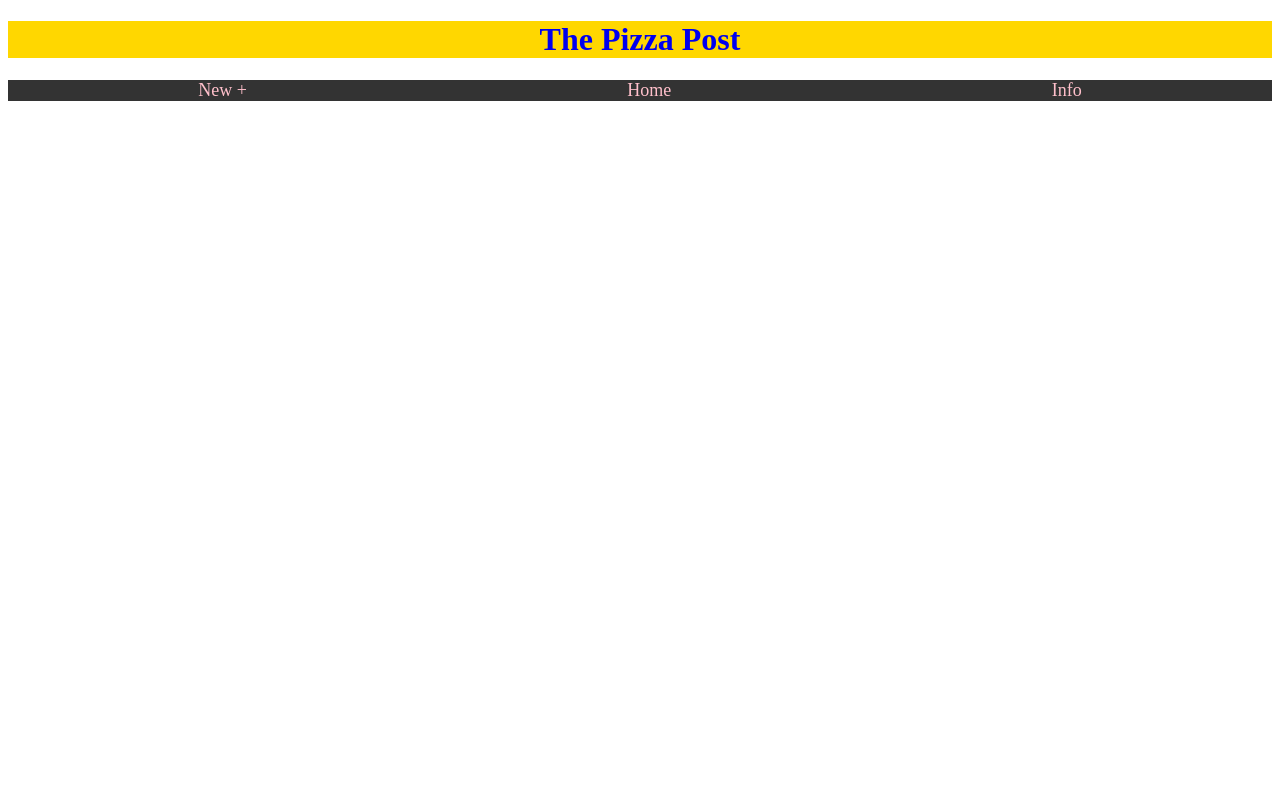
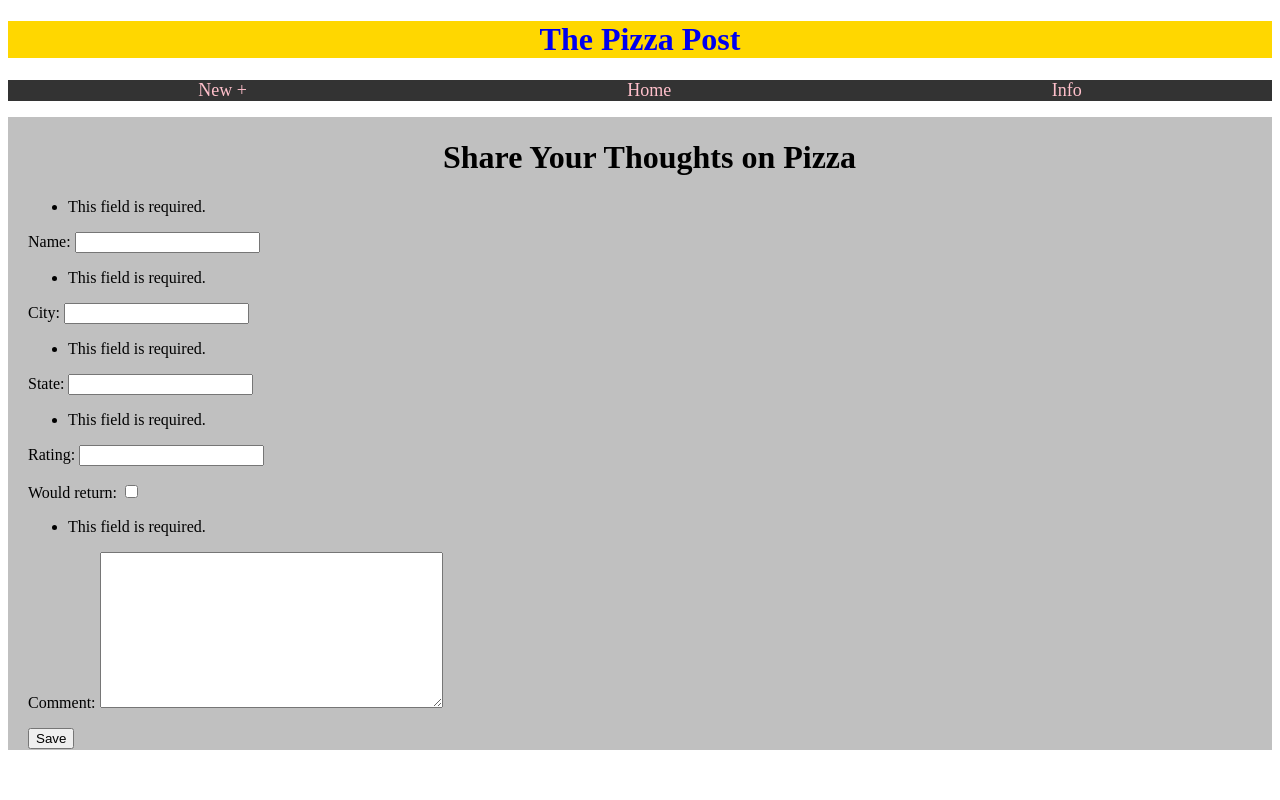
Before and after one commit to TheodoreRed/Django_Pizza, a Django app: page /new/ in a window 1280 px wide. Run offline with Django 4.2, Linux system fonts and the light colour scheme.

Commit message:
added ability to post and display posts

```diff
--- /dev/null
+++ b/myapp/forms.py
@@ -0,0 +1,8 @@
+from django import forms
+from .models import Pizza
+
+
+class PizzaForm(forms.ModelForm):
+    class Meta:
+        model = Pizza
+        fields = "__all__"
--- a/myapp/models.py
+++ b/myapp/models.py
@@ -11,6 +11,7 @@ class Pizza(models.Model):
     )
     would_return = models.BooleanField()
     comment = models.TextField()
+    published_date = models.DateTimeField(auto_now_add=True)
 
     def __str__(self):
         return self.name
--- a/myapp/views.py
+++ b/myapp/views.py
@@ -1,4 +1,6 @@
-from django.shortcuts import render
+from django.shortcuts import render, redirect
+from .forms import PizzaForm
+from .models import Pizza
 
 # Create your views here.
 def hello(request):
@@ -8,7 +10,9 @@ def hello(request):
 
 
 def index(request):
-    return render(request, "index.html")
+    pizza_posts = Pizza.objects.all().order_by("-published_date")
+
+    return render(request, "index.html", {"pizza_posts": pizza_posts})
 
 
 def new_post(request):
@@ -17,3 +21,13 @@ def new_post(request):
 
 def info(request):
     return render(request, "info.html")
+
+
+def new_post(request):
+    form = PizzaForm(request.POST)
+    if request.method == "POST":
+        form = PizzaForm(request.POST)
+        if form.is_valid():
+            form.save()
+            return redirect("home")
+    return render(request, "new-post.html", {"form": form})
--- a/static/css/style.css
+++ b/static/css/style.css
@@ -10,7 +10,7 @@
 
 header {
     background-color: #333;
-    color: blue;
+    color: red;
 }
 
 nav ul {
@@ -31,3 +31,33 @@ nav a {
     /* No underline */
     text-decoration: none;
 }
+
+.main-pizza-post {
+    margin: auto;
+    background-color: silver;
+    padding-left: 20px;
+    padding-top: 1px;
+    padding-right: 1px;
+    padding-bottom: 1px;
+}
+
+.new-pizza {
+    background-color: silver;
+    padding-left: 20px;
+    padding-top: 1px;
+    padding-right: 1px;
+    padding-bottom: 1px;
+}
+
+.new-pizza-title {
+    color: black;
+    text-align: center;
+}
+
+.info {
+    background-color: silver;
+    padding-left: 20px;
+    padding-top: 1px;
+    padding-right: 1px;
+    padding-bottom: 1px;
+}
--- a/templates/new-post.html
+++ b/templates/new-post.html
@@ -1 +1,12 @@
 {% extends 'base.html' %}
+{% block content %}
+
+<div class="new-pizza">
+    <h1 class="new-pizza-title">Share Your Thoughts on Pizza</h1>
+    <form method="post">
+        {% csrf_token %}
+        {{ form.as_p }}
+        <button type="submit" class="btn btn-primary">Save</button>
+    </form>
+</div>
+{% endblock content %}
```
Also changed, not shown: templates/index.html (+10 -0 lines), templates/info.html (+8 -3 lines), db.sqlite3, myapp/migrations/0002_pizza_published_date.py (added).
